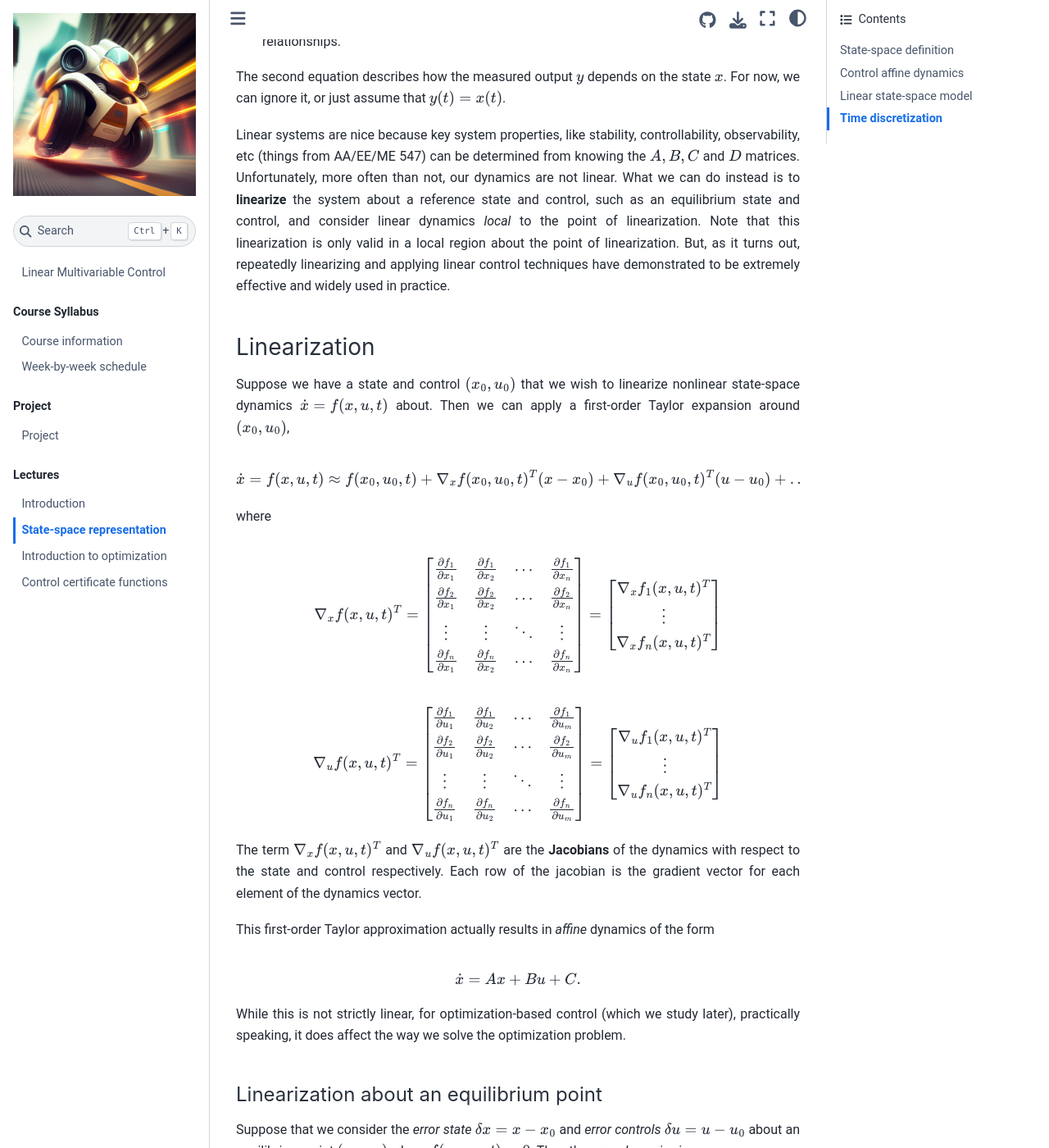
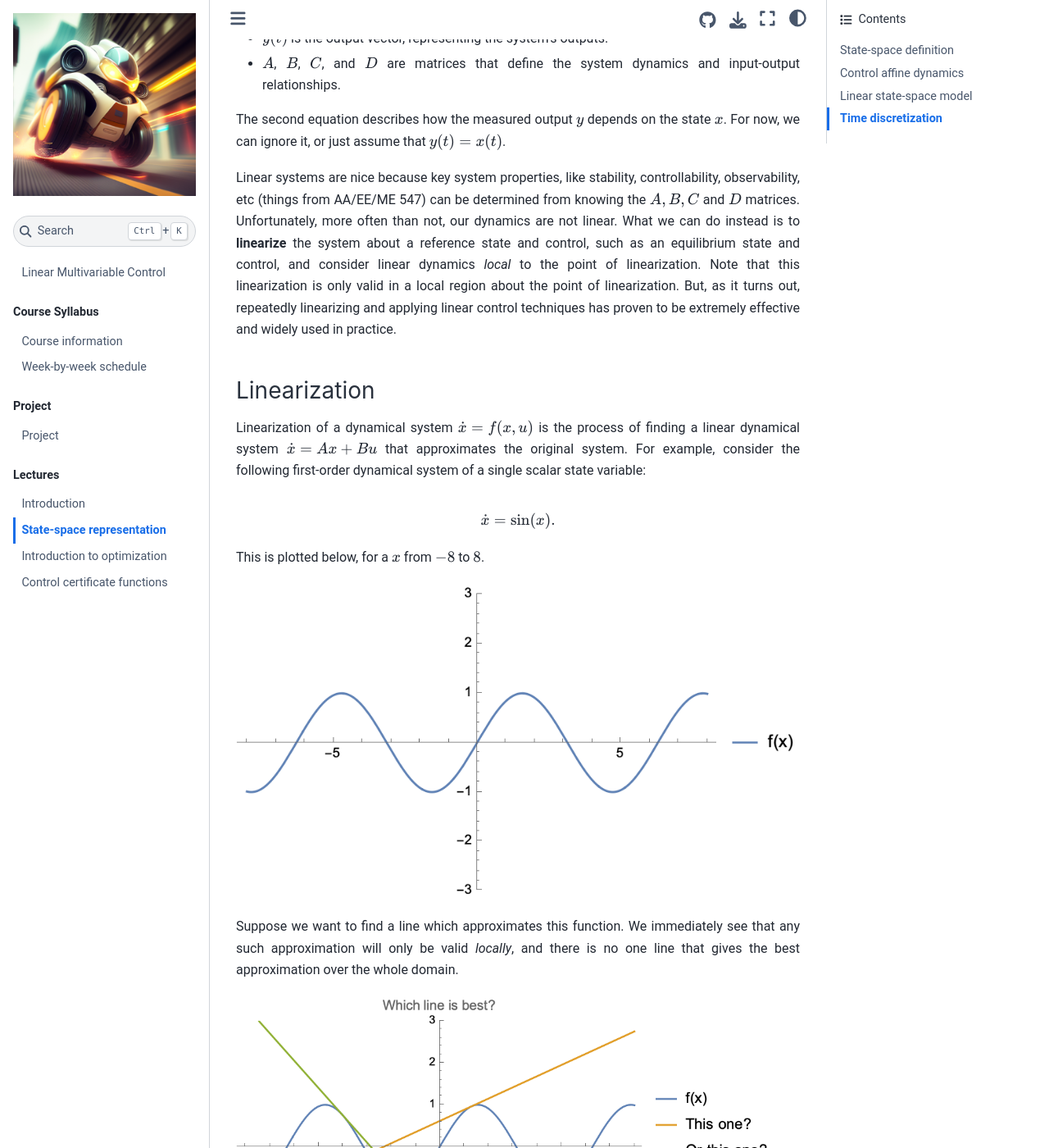
Before and after one commit to jimmyfowler/lmc-book, a Jupyter Book: the page built from lectures/state-space.md, in a window 1280 px wide and 1400 px high, scrolled down 2085 px. Shown: the whole window at 82% size. Built offline with Jupyter Book 1.0.4 settings and Sphinx 7.4.7 and the Sphinx Book theme 1.1.4, drawn with Linux system fonts in a browser that asks for light colours; pages that are not in the unit, such as notebooks, are missing from menus; some of the changed text lies outside the part shown.

Commit message:
update state-space notes

```diff
--- a/lectures/state-space.md
+++ b/lectures/state-space.md
@@ -23,7 +23,7 @@ This general state space representation is particularly powerful for MIMO system
 Note that the choice of state is somewhat vague. How does one go about defining a state?
 Well, it depends on what exactly one is interested in modeling and the degree of detail one needs. For high-fidelity models, one may need many state variables to fully describe the system. While that may lead to a more accurate model, fully characterizing the dynamics may be difficult or expensive, and control synthesis for a high number of dimension may be computationally challenging. So there is a trade-off in model accuracy/fidelity and computational cost.
 
-Additionally, the choice of state is not unique! This may be more apparent when considering [linear dynamical systems](#linear-state-space-model). One can consider a new state representation (same dimension) which is a transformation of a different one. The transformation may be motivated as a "math trick" to simplify the dynamics and its interpretation (e.g., choosing the eigenbasis).
+Additionally, the choice of state is not unique! This may be more apparent when considering [linear dynamical systems](#linear-state-space-model). One can consider a new state representation (same dimension) which is a transformation of a different one. The transformation may be motivated as a "math trick" to simplify the dynamics and its interpretation (e.g., choosing the eigenbasis). Fun fact: if you've ever seen discussion of vibrational "modes", those mode shapes and frequencies are found by a coordinate transformation of the state space representation.
 
 ## Control affine dynamics
 
@@ -56,11 +56,27 @@ The second equation describes how the measured output $y$ depends on the state $
 
 Linear systems are nice because key system properties, like stability, controllability, observability, etc (things from AA/EE/ME 547) can be determined from knowing the $A, B, C$ and $D$ matrices.
 Unfortunately, more often than not, our dynamics are not linear. What we can do instead is to **linearize** the system about a reference state and control, such as an equilibrium state and control, and consider linear dynamics *local* to the point of linearization.
-Note that this linearization is only valid in a local region about the point of linearization. But, as it turns out, repeatedly linearizing and applying linear control techniques have demonstrated to be extremely effective and widely used in practice.
+Note that this linearization is only valid in a local region about the point of linearization. But, as it turns out, repeatedly linearizing and applying linear control techniques has proven to be extremely effective and widely used in practice.
 
 
 
 ### Linearization
+
+Linearization of a dynamical system $\dot{x} = f(x,u)$ is the process of finding a linear dynamical system $\dot{x} = Ax + Bu$ that approximates the original system. For example, consider the following first-order dynamical system of a single scalar state variable:
+
+$$
+\dot{x} = \sin(x).
+$$
+
+This is plotted below, for a $x$ from $-8$ to $8$.
+
+![](../_static/images/AA548_sp25_state_space_fig_1.png)
+
+Suppose we want to find a line which approximates this function. We immediately see that any such approximation will only be valid *locally*, and there is no one line that gives the best approximation over the whole domain.
+
+![](../_static/images/AA548_sp25_state_space_fig_2.png)
+
+Thus we have to decide *at which point we want the linear approximation to be good*. Hence, when we linearize a system, we have to linearize it "about a point" which we choose. At this point, the "approximation" is exact; close to this point, it's pretty good; far away, it won't be very good at all. Once we've chosen that point, we find our approximation by taking a first-order Taylor series about that point.
 
 Suppose we have a state and control $(x_0, u_0)$ that we wish to linearize nonlinear state-space dynamics $\dot{x} = f(x,u,t)$ about. Then we can apply a first-order Taylor expansion around $(x_0, u_0)$,
 
@@ -115,7 +131,7 @@ $$
 \delta\dot{x} = \dot{x} - \dot{x}_0 = \dot{x} \approx \nabla_xf(x_0, u_0,t)^T \delta x +  \nabla_uf(x_0, u_0,t)^T \delta u
 $$
 
-which can be expressed lienar dynamics
+which can be expressed as the linear dynamics
 
 $$
 \delta\dot{x} \approx A \delta x +  B \delta u
```
Also changed, not shown: other parts of lectures/state-space.md (+5 -5 lines), _static/images/AA548_sp25_state_space_fig_1.png (added), _static/images/AA548_sp25_state_space_fig_2.png (added).
